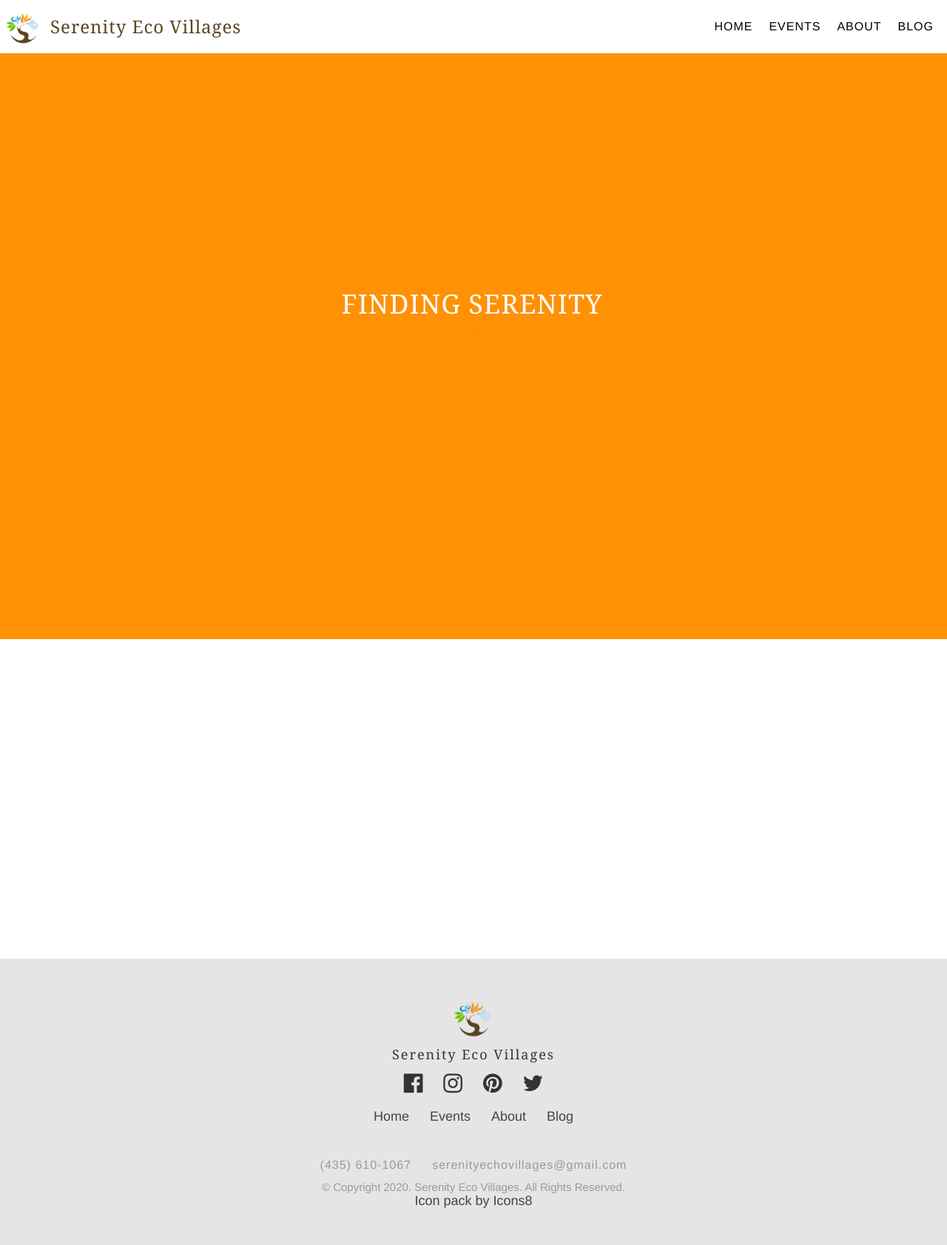
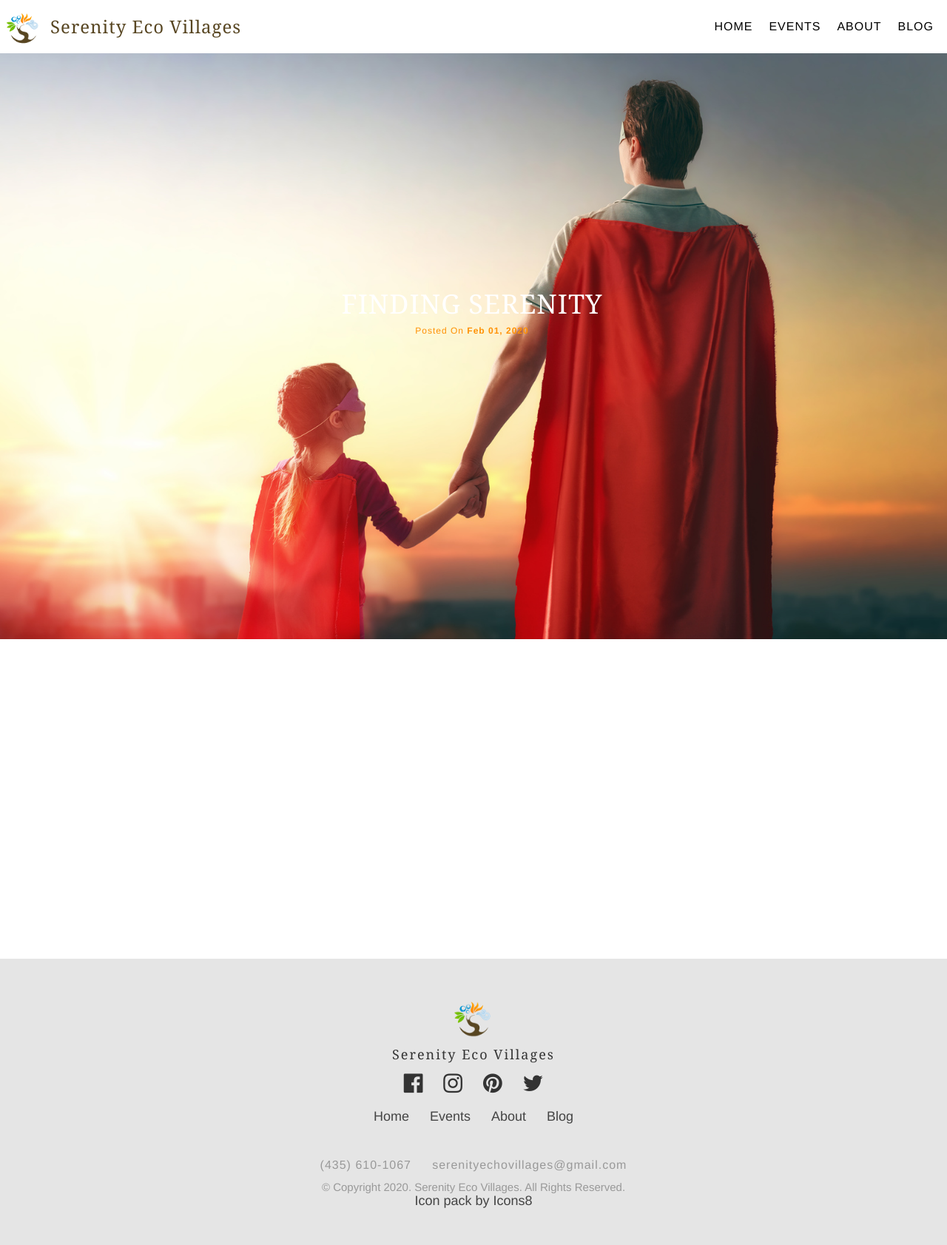
Before and after one commit to kevaleb/essencebeingcenter, a Jekyll site: the page built from _posts/2020-02-01-finding-serenity.md, in a window 1280 px wide. Shown: the whole page at 74% size. Built offline with Jekyll 4.4.1, drawn with Linux system fonts in a browser that asks for light colours; nearby versions of some CDN libraries.

Commit message:
Updated 2 files via CloudCannon

```diff
--- a/_posts/2020-02-01-finding-serenity.md
+++ b/_posts/2020-02-01-finding-serenity.md
@@ -3,7 +3,7 @@ title: Finding Serenity
 subject: >-
   Debreif my reason to e the example of who i believed we can exist as in a
   world that cant see its head frm its ass.
-banner_path:
+banner_path: /uploads/fotolia-110356644-subscription-monthly-m.jpg
 ---
 
 &nbsp;
```
Also changed, not shown: uploads/fotolia-110356644-subscription-monthly-m.jpg (added).
